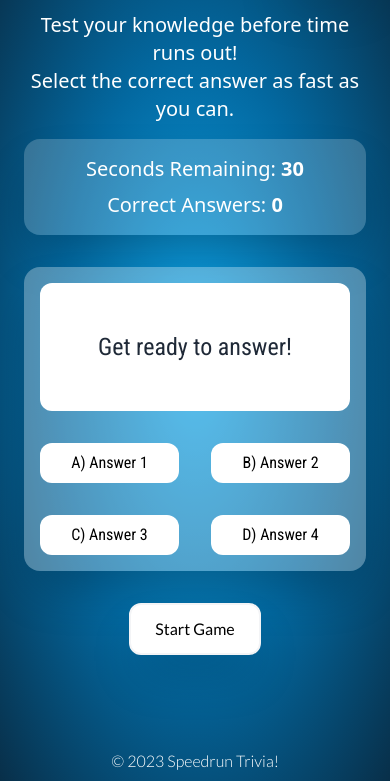
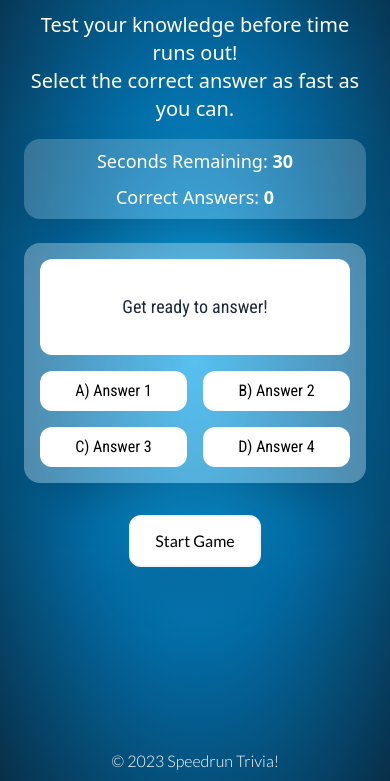
Before and after one commit to bpcollins/SpeedrunTrivia, a website: page dist/index.html in a window 390 px wide. Shown: the part 63-844 px from the top of the page. Drawn offline with Linux system fonts and the light colour scheme.

Commit message:
Adjusted margins and text size for mobile screens

```diff
--- a/dist/index.html
+++ b/dist/index.html
@@ -73,21 +73,21 @@
     <div class="px-6">
         <h1 class="mt-4 text-center text-xl font-thin text-white md:mt-12 md:text-3xl">Test your knowledge before time runs out!</h1>
         <p class="text-center text-xl font-thin text-white md:mt-2 md:text-2xl">Select the correct answer as fast as you can.</p>
-        <div class="mt-4 mx-auto max-w-md bg-white bg-opacity-20 p-4 rounded-2xl shadow-2xl text-white md:mt-12">
-            <div id="timer" class="text-center text-xl font-thin md:text-2xl">
+        <div class="mt-4 mx-auto max-w-md bg-white bg-opacity-20 p-2 rounded-2xl shadow-2xl text-white md:mt-12 md:p-4">
+            <div id="timer" class="text-center text-lg font-thin md:text-2xl">
                 <p>Seconds Remaining: <span class="font-semibold" id="timer-value">30</span></p>
             </div>
-            <div id="score-container" class="mt-2 text-center text-xl font-thin md:mt-4 md:text-2xl">
+            <div id="score-container" class="mt-2 text-center text-lg font-thin md:mt-4 md:text-2xl">
                 <p>Correct Answers: <span class="font-semibold" id="score">0</span></p>
             </div>
         </div>
-        <div class="mt-8 mx-auto max-w-4xl bg-white bg-opacity-30 p-4 rounded-2xl shadow-2xl md:mt-12">
-            <div class="relative grid h-32 font-roboto md:h-28">
-                <div id="question-container" class="flex items-center justify-center h-full bg-white rounded-xl text-2xl md:text-3xl">
+        <div class="mt-6 mx-auto max-w-4xl bg-white bg-opacity-30 p-4 rounded-2xl shadow-2xl md:mt-12">
+            <div class="relative grid h-24 font-roboto md:h-28">
+                <div id="question-container" class="flex items-center justify-center h-full bg-white rounded-xl text-lg md:text-3xl">
                     <p id="question-text">Get ready to answer!</p>
                 </div>
             </div>
-            <div id="answers-container" class="mt-8 relative grid grid-cols-2 gap-8 max-w-4xl font-roboto">
+            <div id="answers-container" class="mt-4 relative grid grid-cols-2 gap-4 max-w-4xl text-base font-roboto md:gap-8 md:mt-8 md:text-xl">
                 <button id="answerA" class="py-2 px-4 font-thin bg-white text-black rounded-xl hover:bg-sky-800 hover:text-white">A) Answer 1</button>
                 <button id="answerB" class="py-2 px-4 font-thin bg-white text-black rounded-xl hover:bg-sky-800 hover:text-white">B) Answer 2</button>
                 <button id="answerC" class="py-2 px-4 font-thin bg-white text-black rounded-xl hover:bg-sky-800 hover:text-white">C) Answer 3</button>
```
Also changed, not shown: dist/output.css.
